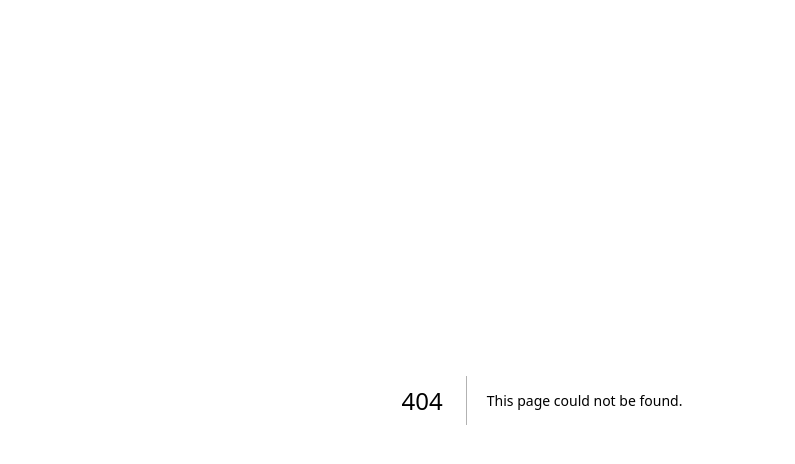
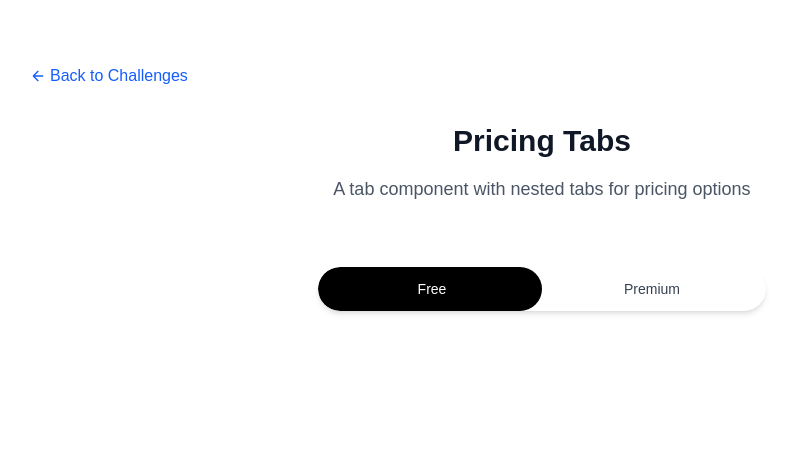
Before and after one commit to Husain01/peerlist-aceternity-ui-challenge, a Next.js app: page /pricing-tabs in a window 1280 px wide. Before the commit this address had no page. Shown: the top 464 px of the page, without its empty margins (98-893 px from the left). Built offline with nearby package versions, Linux system fonts and the light colour scheme.

Commit message:
Add PricingTabs component and update ChallengeCards; implement nested tabs for pricing options

```diff
--- a/app/components/ChallengeCards.tsx
+++ b/app/components/ChallengeCards.tsx
@@ -29,10 +29,11 @@ const challenges = [
   },
   {
     day: 4,
-    title: "Challenge 4",
-    description: "Coming soon...",
-    path: "#",
-    status: "upcoming",
+    title: "Pricing Tabs",
+    description:
+      "A tab component with nested tabs for switching between free and premium pricing options.",
+    path: "/pricing-tabs",
+    status: "completed",
   },
   {
     day: 5,
--- /dev/null
+++ b/app/components/PricingTabs.tsx
@@ -0,0 +1,101 @@
+"use client";
+
+import { useState } from "react";
+import { motion } from "framer-motion";
+
+export default function PricingTabs() {
+  const [selectedTab, setSelectedTab] = useState<"free" | "premium">("free");
+  const [premiumType, setPremiumType] = useState<"monthly" | "annual">(
+    "monthly"
+  );
+
+  // Spring animation configuration for smooth transitions
+  const springConfig = {
+    type: "spring",
+    stiffness: 500,
+    damping: 40,
+    mass: 1,
+  };
+
+  return (
+    <div className="w-full max-w-md mx-auto">
+      <div className="relative bg-white rounded-full p-1 flex overflow-hidden shadow-md">
+        {/* Main background indicator */}
+        <motion.div
+          className="absolute inset-y-0 bg-black rounded-full px-2"
+          initial={{ width: "50%", left: 0 }}
+          animate={{
+            width: "50%",
+            left: selectedTab === "free" ? 0 : "50%",
+          }}
+          transition={springConfig}
+        />
+
+        {/* Tabs content - always rendered */}
+        <button
+          onClick={() => setSelectedTab("free")}
+          className={`relative z-10 py-2 text-sm font-medium flex-1 text-center ${
+            selectedTab === "free" ? "text-white" : "text-gray-700"
+          }`}
+        >
+          Free
+        </button>
+
+        <div className="relative flex-1">
+          {selectedTab === "premium" ? (
+            <div className="absolute inset-0 rounded-full flex">
+              {/* Premium Sub-Tabs: Monthly and Annual */}
+              <div className="relative flex-1 flex">
+                <button
+                  onClick={() => setPremiumType("monthly")}
+                  className="z-20 py-2 px-4 text-sm font-medium flex-1 text-center"
+                >
+                  <span
+                    className={
+                      premiumType === "monthly" ? "text-black" : "text-white"
+                    }
+                  >
+                    Monthly
+                  </span>
+                </button>
+                <button
+                  onClick={() => setPremiumType("annual")}
+                  className="z-20 py-2 px-4 text-sm font-medium flex-1 text-center"
+                >
+                  <span
+                    className={
+                      premiumType === "annual" ? "text-black" : "text-white"
+                    }
+                  >
+                    Annual
+                  </span>
+                </button>
+
+                {/* Premium Sub-Tab Indicator */}
+                <motion.div
+                  className="absolute inset-0 bg-white rounded-full "
+                  initial={{ x: 0, width: "50%" }}
+                  animate={{
+                    x: premiumType === "monthly" ? "3%" : "100%",
+                    width: "50%",
+                  }}
+                  transition={springConfig}
+                />
+              </div>
+            </div>
+          ) : (
+            <button
+              onClick={() => {
+                setSelectedTab("premium");
+                setPremiumType("monthly");
+              }}
+              className="relative z-10 py-2 px-4 text-sm font-medium w-full h-full text-center text-gray-700"
+            >
+              Premium
+            </button>
+          )}
+        </div>
+      </div>
+    </div>
+  );
+}
--- /dev/null
+++ b/app/pricing-tabs/page.tsx
@@ -0,0 +1,46 @@
+import Link from "next/link";
+import PricingTabs from "../components/PricingTabs";
+
+export default function PricingTabsPage() {
+  return (
+    <div className="min-h-screen bg-white py-16 px-4 sm:px-6 lg:px-8">
+      <div className="max-w-5xl mx-auto">
+        <div className="mb-8">
+          <Link
+            href="/"
+            className="inline-flex items-center text-blue-600 hover:underline"
+          >
+            <svg
+              xmlns="http://www.w3.org/2000/svg"
+              width="16"
+              height="16"
+              viewBox="0 0 24 24"
+              fill="none"
+              stroke="currentColor"
+              strokeWidth="2"
+              strokeLinecap="round"
+              strokeLinejoin="round"
+              className="mr-1"
+            >
+              <path d="M19 12H5M12 19l-7-7 7-7" />
+            </svg>
+            Back to Challenges
+          </Link>
+        </div>
+
+        <header className="text-center mb-16">
+          <h1 className="text-3xl font-bold mb-4 text-gray-900">
+            Pricing Tabs
+          </h1>
+          <p className="text-lg text-gray-600">
+            A tab component with nested tabs for pricing options
+          </p>
+        </header>
+
+        <div className="max-w-md mx-auto mb-16">
+          <PricingTabs />
+        </div>
+      </div>
+    </div>
+  );
+}
```
